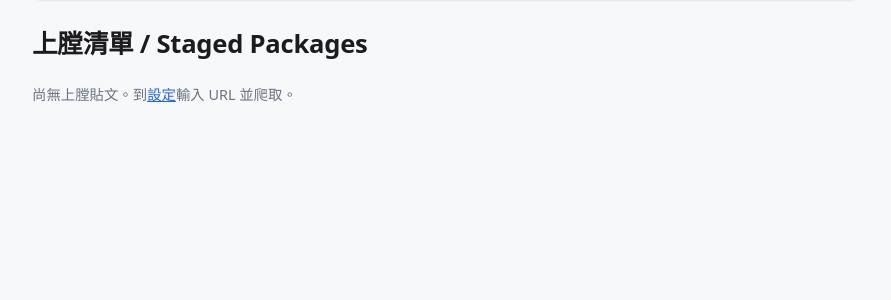
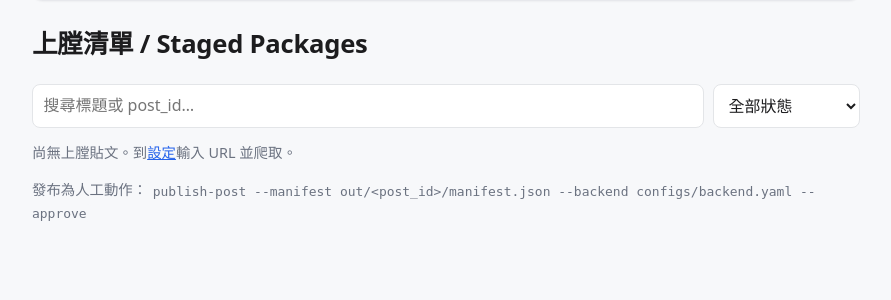
Before and after one commit to redredchen02-rgb/local-crawl-post-factory, a FastAPI app: page /packages in a window 1280 px wide. Shown: the part 80-380 px from the top of the page, without its empty margins (194-1085 px from the left). Run offline with FastAPI, Linux system fonts and the light colour scheme.

Commit message:
feat(webui): add package search/filter, reversible delete, auto-refresh
- /packages gains q + status filters (live via HTMX), returns table fragment on HX-Request
- POST /packages/{id}/delete moves package to out/.trash/ (reversible), reuses _safe_pkg_dir
- _scan_packages skips dot-dirs so trashed packages never relist
- history/audit views auto-refresh every 5s via HTMX fragment polling
- extract _packages_table / _history_table / _audit_table fragments for reuse

```diff
--- a/webui/app.py
+++ b/webui/app.py
@@ -81,10 +81,24 @@ def create_app(config_path: str = WEBUI_CONFIG_PATH) -> FastAPI:
             request, "_job_status.html", {"job": job, "job_id": job_id})
 
     @app.get("/packages", response_class=HTMLResponse)
-    def packages(request: Request):
+    def packages(request: Request, q: str = "", status: str = ""):
         cfg = webui_config.load(app.state.config_path)
+        rows = _filter_packages(_scan_packages(cfg["out_dir"]), q, status)
+        # HTMX requests (live filtering) get just the table fragment; full nav otherwise.
+        template = "_packages_table.html" if request.headers.get("HX-Request") else "packages.html"
         return templates.TemplateResponse(
-            request, "packages.html", {"packages": _scan_packages(cfg["out_dir"])})
+            request, template, {"packages": rows, "q": q, "status": status})
+
+    @app.post("/packages/{post_id}/delete", response_class=HTMLResponse)
+    def delete_package(request: Request, post_id: str):
+        cfg = webui_config.load(app.state.config_path)
+        pkg = _safe_pkg_dir(cfg["out_dir"], post_id)
+        if pkg is None:
+            return HTMLResponse('<p class="error">找不到此貼文包</p>', status_code=404)
+        _move_to_trash(cfg["out_dir"], pkg)
+        rows = _filter_packages(_scan_packages(cfg["out_dir"]), "", "")
+        return templates.TemplateResponse(
+            request, "_packages_table.html", {"packages": rows, "q": "", "status": ""})
 
     @app.get("/packages/{post_id}", response_class=HTMLResponse)
     def package_detail(request: Request, post_id: str):
@@ -229,13 +243,15 @@ def create_app(config_path: str = WEBUI_CONFIG_PATH) -> FastAPI:
     def history(request: Request):
         cfg = webui_config.load(app.state.config_path)
         rows = runs.list_runs(cfg["state_path"], limit=200)
-        return templates.TemplateResponse(request, "history.html", {"runs": rows})
+        template = "_history_table.html" if request.headers.get("HX-Request") else "history.html"
+        return templates.TemplateResponse(request, template, {"runs": rows})
 
     @app.get("/audit", response_class=HTMLResponse)
     def audit(request: Request):
         cfg = webui_config.load(app.state.config_path)
-        return templates.TemplateResponse(
-            request, "audit.html", {"lines": _tail_audit(cfg["audit_log"], 200)})
+        lines = _tail_audit(cfg["audit_log"], 200)
+        template = "_audit_table.html" if request.headers.get("HX-Request") else "audit.html"
+        return templates.TemplateResponse(request, template, {"lines": lines})
 
     return app
 
@@ -268,6 +284,31 @@ def _tail_audit(audit_log: str, limit: int):
     return list(reversed(parsed))[:limit]
 
 
+def _filter_packages(rows, q: str, status: str):
+    """Filter scanned packages by case-insensitive query (title or post_id) and status."""
+    q = (q or "").strip().lower()
+    status = (status or "").strip()
+    out = rows
+    if status:
+        out = [r for r in out if r.get("status") == status]
+    if q:
+        out = [r for r in out
+               if q in str(r.get("title", "")).lower() or q in str(r.get("post_id", "")).lower()]
+    return out
+
+
+def _move_to_trash(out_dir: str, pkg):
+    """Move a package dir into out_dir/.trash/ — reversible delete (never hard-remove)."""
+    import shutil
+
+    trash = Path(out_dir) / ".trash"
+    trash.mkdir(parents=True, exist_ok=True)
+    dest = trash / pkg.name
+    if dest.exists():
+        shutil.rmtree(dest)  # replace a previously trashed package of the same id
+    shutil.move(str(pkg), str(dest))
+
+
 def _safe_pkg_dir(out_dir: str, post_id: str):
     """Resolve out_dir/post_id, rejecting path traversal."""
     if not post_id or "/" in post_id or "\\" in post_id or ".." in post_id:
@@ -286,6 +327,8 @@ def _scan_packages(out_dir: str):
     if not base.exists():
         return rows
     for manifest_path in sorted(base.glob("*/manifest.json")):
+        if manifest_path.parent.name.startswith("."):
+            continue  # skip .trash and other dot dirs
         try:
             m = json.loads(manifest_path.read_text(encoding="utf-8"))
         except (json.JSONDecodeError, OSError):
--- /dev/null
+++ b/webui/templates/_packages_table.html
@@ -0,0 +1,21 @@
+{% if not packages %}
+  <p class="hint">尚無上膛貼文。到<a href="/settings">設定</a>輸入 URL 並爬取。</p>
+{% else %}
+  <div class="table-wrap">
+  <table>
+    <thead><tr><th>post_id</th><th>標題</th><th>狀態</th><th></th></tr></thead>
+    <tbody>
+    {% for p in packages %}
+      <tr{% if p.broken %} class="error"{% endif %}>
+        <td>{% if not p.broken %}<a href="/packages/{{ p.post_id }}">{{ p.post_id }}</a>{% else %}{{ p.post_id }}{% endif %}</td>
+        <td>{{ p.title }}</td>
+        <td><span class="pill {{ p.status }}">{{ p.status }}</span></td>
+        <td><button class="danger" hx-post="/packages/{{ p.post_id }}/delete"
+                    hx-target="#pkg-list" hx-swap="innerHTML"
+                    hx-confirm="確定刪除 {{ p.post_id }}？將移到 out/.trash/（可復原）">刪除</button></td>
+      </tr>
+    {% endfor %}
+    </tbody>
+  </table>
+  </div>
+{% endif %}
--- a/webui/templates/packages.html
+++ b/webui/templates/packages.html
@@ -1,20 +1,22 @@
 {% extends "base.html" %}
 {% block heading %}上膛清單 / Staged Packages{% endblock %}
 {% block content %}
-{% if not packages %}
-  <p class="hint">尚無上膛貼文。到<a href="/settings">設定</a>輸入 URL 並爬取。</p>
-{% else %}
-  <table>
-    <thead><tr><th>post_id</th><th>標題</th><th>狀態</th></tr></thead>
-    <tbody>
-    {% for p in packages %}
-      <tr{% if p.broken %} class="error"{% endif %}>
-        <td>{% if not p.broken %}<a href="/packages/{{ p.post_id }}">{{ p.post_id }}</a>{% else %}{{ p.post_id }}{% endif %}</td>
-        <td>{{ p.title }}</td><td>{{ p.status }}</td>
-      </tr>
-    {% endfor %}
-    </tbody>
-  </table>
-  <p class="hint">發布為人工動作：<code>publish-post --manifest out/&lt;post_id&gt;/manifest.json --backend configs/backend.yaml --approve</code></p>
-{% endif %}
+<div class="toolbar">
+  <input type="text" name="q" value="{{ q }}" placeholder="搜尋標題或 post_id…"
+         hx-get="/packages" hx-target="#pkg-list" hx-swap="innerHTML"
+         hx-trigger="keyup changed delay:300ms" hx-include="[name='status']">
+  <select name="status" hx-get="/packages" hx-target="#pkg-list" hx-swap="innerHTML"
+          hx-trigger="change" hx-include="[name='q']">
+    <option value="">全部狀態</option>
+    <option value="package_built"{% if status == 'package_built' %} selected{% endif %}>package_built</option>
+    <option value="draft_verified"{% if status == 'draft_verified' %} selected{% endif %}>draft_verified</option>
+    <option value="error"{% if status == 'error' %} selected{% endif %}>error</option>
+  </select>
+</div>
+
+<div id="pkg-list">
+{% include "_packages_table.html" %}
+</div>
+
+<p class="hint">發布為人工動作：<code>publish-post --manifest out/&lt;post_id&gt;/manifest.json --backend configs/backend.yaml --approve</code></p>
 {% endblock %}
```
Also changed, not shown: tests/test_webui_history.py (+18 -0 lines), tests/test_webui_packages.py (+68 -0 lines), webui/templates/_audit_table.html (added, +18 -0 lines), webui/templates/_history_table.html (added, +17 -0 lines), webui/templates/audit.html (+3 -18 lines), webui/templates/history.html (+3 -17 lines).
